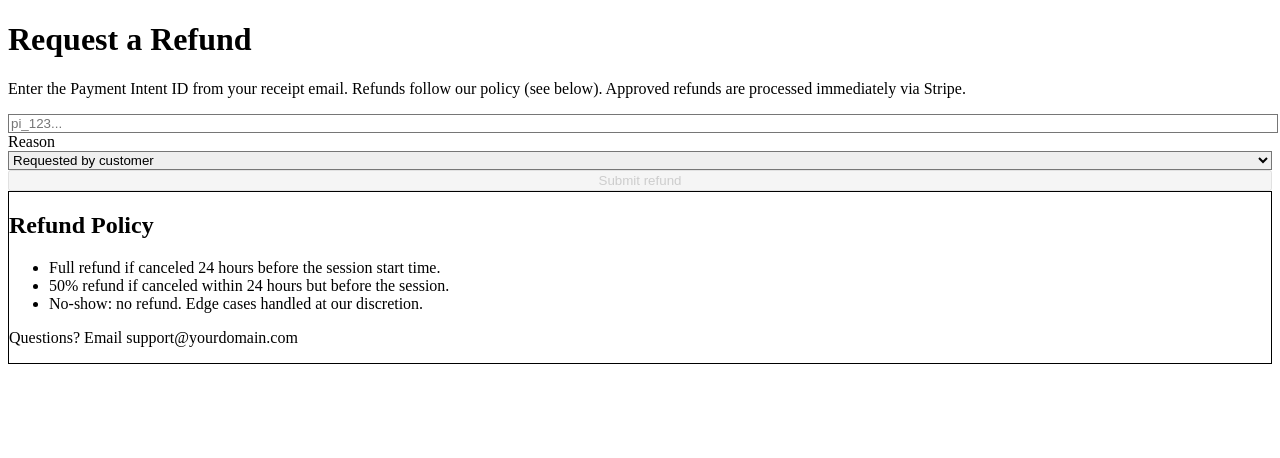
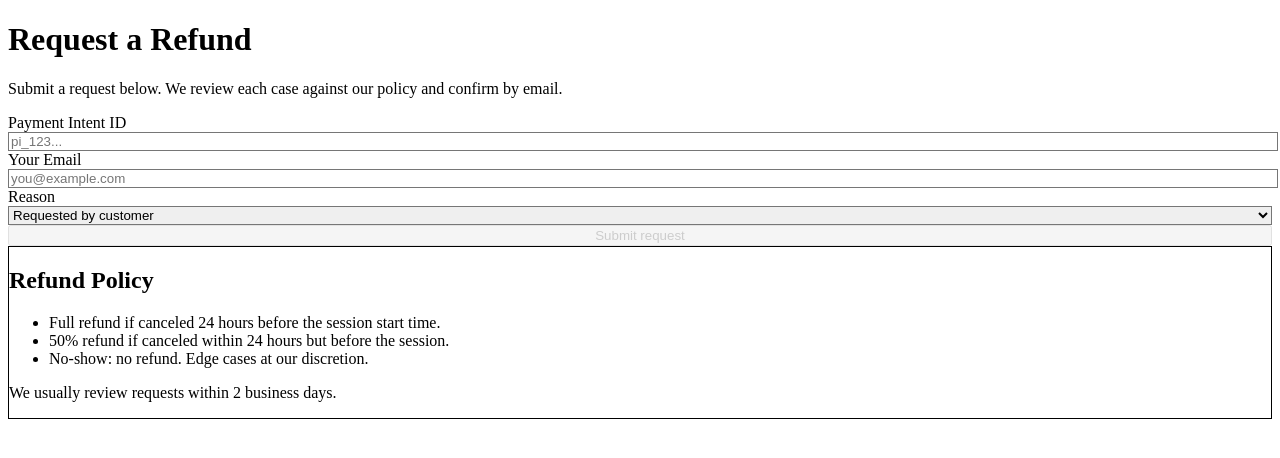
Before and after one commit to abazar63/coaching-site, a Next.js app: page /refunds in a window 1280 px wide. Shown: the top 458 px of the page. Built offline with nearby package versions, Linux system fonts and the light colour scheme.

Commit message:
Initial coaching site

```diff
--- /dev/null
+++ b/app/api/refund-request/route.ts
@@ -0,0 +1,33 @@
+import { NextRequest, NextResponse } from "next/server";
+import { stripe } from "@/lib/stripe";
+
+export async function POST(req: NextRequest) {
+  try {
+    const { payment_intent, reason, email } = await req.json();
+
+    if (!payment_intent || !email) {
+      return NextResponse.json({ error: "payment_intent and email are required" }, { status: 400 });
+    }
+
+    // Verify the PI exists under this account/key
+    const pi = await stripe.paymentIntents.retrieve(payment_intent);
+
+    // Mark request in metadata for dashboard review
+    await stripe.paymentIntents.update(payment_intent, {
+      metadata: {
+        refund_requested: "true",
+        refund_reason: reason || "requested_by_customer",
+        refund_request_email: email,
+        refund_request_time: new Date().toISOString(),
+      },
+    });
+
+    // OPTIONAL: email your support inbox (e.g., via Resend/SendGrid)
+    // await sendRefundEmail({ email, payment_intent, reason });
+
+    return NextResponse.json({ ok: true });
+  } catch (err: unknown) {
+    const message = err instanceof Error ? err.message : "Unknown error";
+    return NextResponse.json({ error: message }, { status: 500 });
+  }
+}
--- a/app/refunds/page.tsx
+++ b/app/refunds/page.tsx
@@ -4,19 +4,20 @@ import { useState } from "react";
 export default function RefundPage() {
   const [pi, setPi] = useState("");
   const [reason, setReason] = useState("requested_by_customer");
+  const [email, setEmail] = useState("");
   const [submitting, setSubmitting] = useState(false);
 
-  async function submitRefund() {
+  async function submitRequest() {
     setSubmitting(true);
     try {
-      const res = await fetch("/api/refund", {
+      const res = await fetch("/api/refund-request", {
         method: "POST",
         headers: { "Content-Type": "application/json" },
-        body: JSON.stringify({ payment_intent: pi, reason }),
+        body: JSON.stringify({ payment_intent: pi, reason, email }),
       });
       const data = await res.json();
-      if (data.status === "succeeded") alert("Refund created. Check your email.");
-      else alert(data.error || "Could not create refund");
+      if (res.ok) alert("Your refund request was submitted. We'll review it and email you.");
+      else alert(data.error || "Could not submit request");
     } finally {
       setSubmitting(false);
     }
@@ -26,16 +27,26 @@ export default function RefundPage() {
     <main className="mx-auto max-w-xl space-y-4">
       <h1 className="text-2xl font-semibold">Request a Refund</h1>
       <p className="text-sm text-neutral-600">
-        Enter the Payment Intent ID from your receipt email. Refunds follow our policy
-        (see below). Approved refunds are processed immediately via Stripe.
+        Submit a request below. We review each case against our policy and confirm by email.
       </p>
+
+      <label className="block text-sm font-medium">Payment Intent ID</label>
       <input
         value={pi}
         onChange={(e) => setPi(e.target.value)}
         placeholder="pi_123..."
         className="w-full rounded-xl border border-neutral-300 p-3"
       />
-      <label className="block text-sm font-medium">Reason</label>
+
+      <label className="block text-sm font-medium mt-2">Your Email</label>
+      <input
+        value={email}
+        onChange={(e) => setEmail(e.target.value)}
+        placeholder="you@example.com"
+        className="w-full rounded-xl border border-neutral-300 p-3"
+      />
+
+      <label className="block text-sm font-medium mt-2">Reason</label>
       <select
         value={reason}
         onChange={(e) => setReason(e.target.value)}
@@ -45,12 +56,13 @@ export default function RefundPage() {
         <option value="duplicate">Duplicate</option>
         <option value="fraudulent">Fraudulent</option>
       </select>
+
       <button
-        onClick={submitRefund}
-        disabled={!pi || submitting}
+        onClick={submitRequest}
+        disabled={!pi || !email || submitting}
         className="w-full rounded-2xl bg-black px-4 py-3 text-white disabled:opacity-60"
       >
-        {submitting ? "Submitting…" : "Submit refund"}
+        {submitting ? "Submitting…" : "Submit request"}
       </button>
 
       <section className="rounded-2xl border border-neutral-200 p-4 text-sm text-neutral-700">
@@ -58,11 +70,9 @@ export default function RefundPage() {
         <ul className="list-disc space-y-1 pl-5">
           <li>Full refund if canceled 24 hours before the session start time.</li>
           <li>50% refund if canceled within 24 hours but before the session.</li>
-          <li>No-show: no refund. Edge cases handled at our discretion.</li>
+          <li>No-show: no refund. Edge cases at our discretion.</li>
         </ul>
-        <p className="mt-2">
-          Questions? Email {process.env.NEXT_PUBLIC_COACH_SUPPORT_EMAIL ?? "support@yourdomain.com"}
-        </p>
+        <p className="mt-2">We usually review requests within 2 business days.</p>
       </section>
     </main>
   );
```
